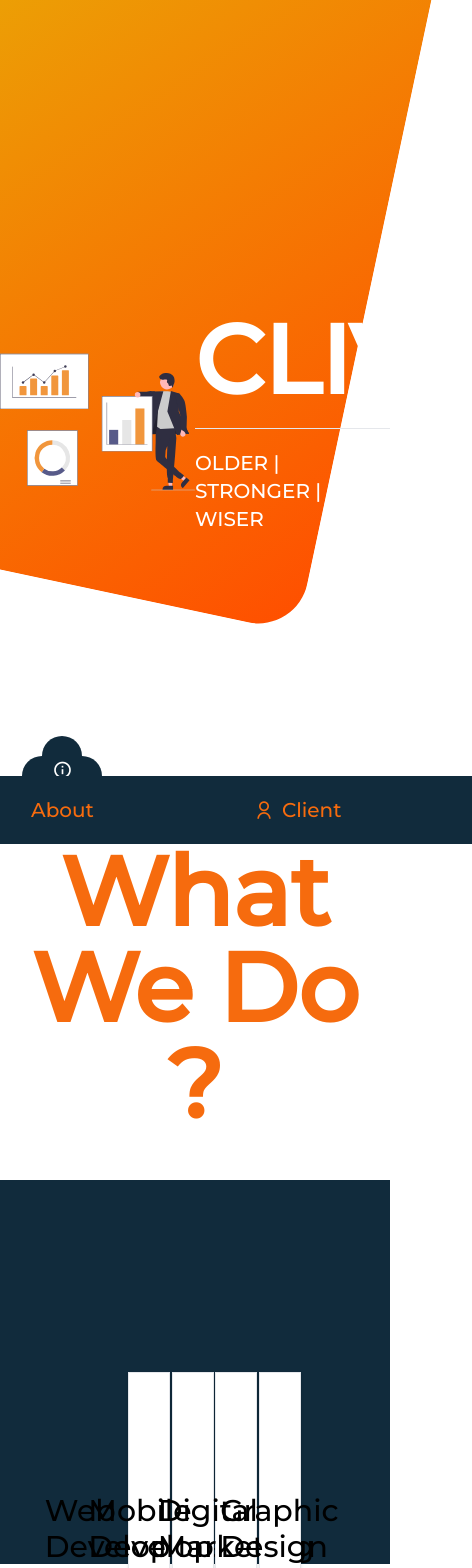
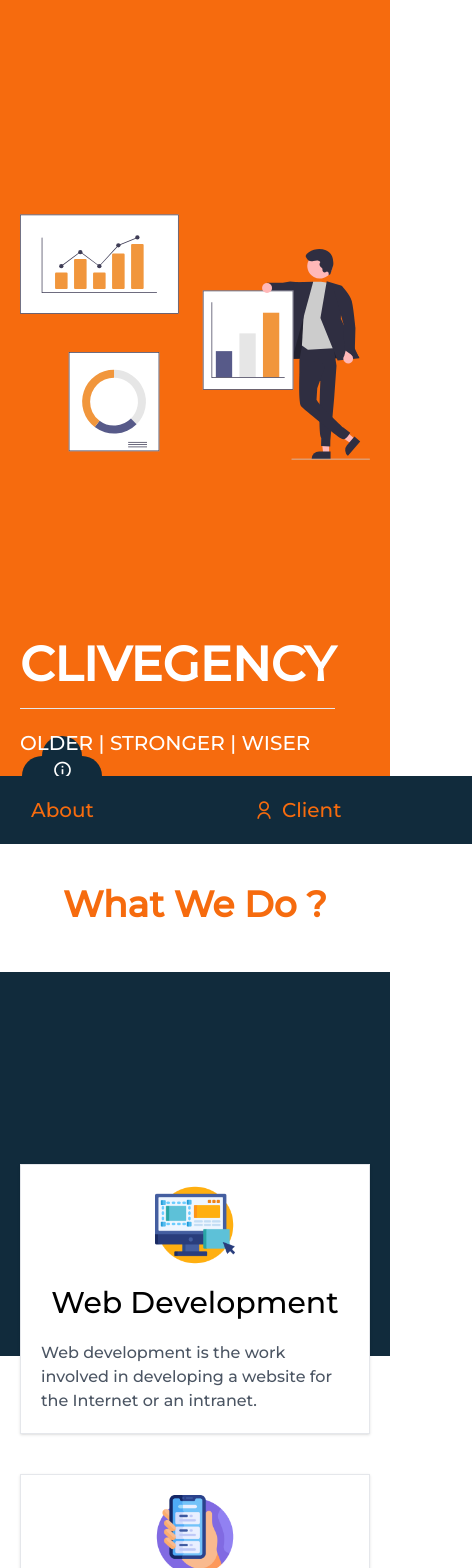
Before and after one commit to CLIFF-MUDIGO/cliveagency, a React (Create React App) app: page /about in a window 390 px wide. Shown: the top 1568 px of the page, 472 px wide, since content can reach past the window. Built offline with nearby package versions, Linux system fonts and the light colour scheme.

Commit message:
responsiveness

```diff
--- a/src/App.js
+++ b/src/App.js
@@ -3,6 +3,7 @@ import Home from "./pages/Home";
 import About from "./pages/About";
 import Client from "./pages/clients";
 import Contact from "./pages/contact";
+
 
 
 function App() {
@@ -14,6 +15,7 @@ function App() {
         <Route path="/about" element={<About />} />
         <Route path="/client" element={<Client />} />
         <Route path="/contact" element={<Contact />} />
+
       </Routes>
       </BrowserRouter>
     </div>
--- a/src/pages/About/Intro.js
+++ b/src/pages/About/Intro.js
@@ -4,16 +4,16 @@ function Intro() {
   return (
     <>
 
-    <div className='about-i h-screen'>
+    <div className='about-i h-screen sm:hidden'>
 
 
 
     </div>
-    <div className="grid grid-cols-2  items-center min-h-screen ">
+    <div className="grid grid-cols-2 sm:grid-cols-1 items-center min-h-screen sm:bg-secondary sm:p-5">
         <div className='z-10 flex justify-center'>
         <img src={AboutIntro} alt="" className='h-[500px] w-[500px]'/>
         </div>
-        <div className='z-10 max-w-max flex flex-col space-y-5 sm:-mt-20'>
+        <div className='z-10 max-w-max flex flex-col space-y-5 sm:-mt-20 '>
            <h1 className='text-8xl font-semibold text-white sm:text-5xl'>CLIVEGENCY</h1>
            <hr />
            <h1 className='text-xl text-white'>OLDER | STRONGER | WISER</h1>
--- a/src/pages/About/WhatWeDo.js
+++ b/src/pages/About/WhatWeDo.js
@@ -28,14 +28,14 @@ const WhatWeDo = () => {
         "Graphic design is the work involved in developing a digital marketing strategy and developing a digital marketing plan.",
     },
   ];
-  return <div className="z-20">
-    <h1 className="text-secondary text-8xl text-center z-20 font-semibold">What We Do ?</h1>
+  return <div className="z-20 sm:mt-10">
+    <h1 className="text-secondary text-8xl text-center z-20 font-semibold sm:text-4xl">What We Do ?</h1>
     <div className="h-96 w-full bg-primary mt-12">
 
     </div>
-   <div className="grid grid-cols-4 gap-10 mx-32 -mt-48">
+   <div className="grid grid-cols-4 sm:grid-cols-1 gap-10 mx-32 sm:mx-0 -mt-48 sm:w-full sm:px-5">
     {items.map((item)=>(
-        <div className="p-5 bg-white border shadow flex flex-col space-y-5 items-center transform hover:scale-105 duration-300">
+        <div className="p-5 bg-white border shadow flex flex-col space-y-5 items-center transform hover:scale-105 duration-300 sm:w-full">
 
         <img src={item.icon} alt={`Icon for ${item.title}`} className="h-20 w-20" />
 
--- a/src/pages/About/WhyChooseUs.js
+++ b/src/pages/About/WhyChooseUs.js
@@ -23,11 +23,11 @@ const WhyChooseUs = () => {
   ];
 
   return (
-    <div className="mx-32 mt-20 border shadow">
+    <div className="mx-32 sm:mx-3 mt-20 border shadow">
       <div className="bg-primary h-72 w-full flex justify-center items-center">
-      <h1 className="text-7xl font-semibold text-white">Why Choose Us</h1>
+      <h1 className="text-7xl font-semibold text-white sm:text-4xl">Why Choose Us</h1>
       </div>
-      <div className="grid grid-cols-3 p-5 gap-10 sm:grid-cols-3 ">
+      <div className="grid grid-cols-3 p-5 gap-10 sm:grid-cols-3 sm:grid-cols-1">
         {items.map((item) => (
           <div className="p-5 bg-white border shadow flex flex-col space-y-5 items-center transform hover:scale-105 duration-300">
             <img src={item.image} className="h-20 w-20" />
--- a/src/pages/Home/Intro.js
+++ b/src/pages/Home/Intro.js
@@ -2,9 +2,9 @@ import React from "react";
 
 const Intro = () => {
   return (
-    <div className="grid grid-cols-2 h-screen items-center">
+    <div className="grid grid-cols-2 sm:grid-cols-1 h-screen items-center sm:mt-20">
       <div className="flex flex-col space-y-10">
-        <h1 className="text-6xl font-semibond text-primary">The Best <br /> <b className="text-secondary">Marketing</b></h1>
+        <h1 className="text-6xl font-semibond text-primary sm:text-7xl">The Best <br /> <b className="text-secondary">Marketing</b></h1>
         <h1 className="text-4xl font-semibold">Doesn't feel like Marketing</h1>
         <button className=" px-14 py-4 bg-secondary text-xl text-white max-w-max hover:bg-primary">Get Started</button>
       </div>
--- a/src/pages/Home/MarketingStrategies.js
+++ b/src/pages/Home/MarketingStrategies.js
@@ -30,10 +30,10 @@ const MarketingStrategies = () => {
 
   return (
     <div>
-      <h1 className="text-5xl font-semibold text-primary">
+      <h1 className="text-5xl font-semibold text-primary sm:mt-10">
         want to boost your business growth ?
       </h1>
-      <h1 className="text-4xl font-semibold text-primary mt-10">
+      <h1 className="text-6xl font-semibold text-primary mt-10">
         The <b className="text-secondary">SOLUTION</b> is here...
       </h1>
       <p className="text-gray-600 text-xl mt-10">
@@ -43,7 +43,7 @@ const MarketingStrategies = () => {
         strategies commonly recognized as successful regardness of industry.
         Here's what we found, in particular order:
       </p>
-      <div className="grid grid-cols-2 gap-20 mt-10">
+      <div className="grid grid-cols-2 gap-20 mt-10 sm:grid-cols-1">
         {strategies.map((item) => {
           return (
             <div className="border border-primary p-5 flex flex-col space-y-5 rounded transform hover:scale-x-105 duration-300">
--- a/src/pages/Home/WhyMarketing.js
+++ b/src/pages/Home/WhyMarketing.js
@@ -3,7 +3,7 @@ import React from "react";
 const WhyMarketing = () => {
   return (
     <div className="mt-20">
-      <h1 className="text-center text-8xl font-semibold text-primary">
+      <h1 className="text-center text-8xl font-semibold text-primary sm:text-6xl">
         Why <b className="text-secondary">Marketing</b> ?
       </h1>
       <div className="h-[500px]">
--- a/src/pages/Home/index.js
+++ b/src/pages/Home/index.js
@@ -7,7 +7,7 @@ import WhyMarketing from "./WhyMarketing";
 const Home = () => {
   return (
     <Layout>
-      <div className="px-32">
+      <div className="px-32 sm:px-2">
       <Intro />
       <MarketingStrategies />
       <WhyMarketing />
--- a/src/pages/clients/Intro.js
+++ b/src/pages/clients/Intro.js
@@ -2,7 +2,7 @@ import React from "react";
 
 const Intro = () => {
   return (
-    <div className="h-screen bg-primary grid grid-cols-2 items-center">
+    <div className="min-h-screen bg-primary grid grid-cols-2 items-center sm:grid-cols-1 sm:p-5">
       <div className="h-[500px]">
       <lottie-player
           src="https://lottie.host/76d524df-f555-4430-874c-213cd2126477/xMk7fME62Z.json"
@@ -14,7 +14,7 @@ const Intro = () => {
       </div>
 
       <div>
-      <h1 className="text-8xl font-semibold text-white">We <b className="text-secondary">work</b> together with our <b className="text-green-500">clients</b></h1>
+      <h1 className="text-8xl font-semibold text-white sm:text-5xl">We <b className="text-secondary">work</b> together with our <b className="text-green-500">clients</b></h1>
       </div>
     </div>
   );
--- a/src/pages/clients/Numbers.js
+++ b/src/pages/clients/Numbers.js
@@ -2,9 +2,9 @@ import React from "react";
 
 const Numbers = () => {
   return (
-    <div className=" p-40 mt-15">
+    <div className=" p-40 sm:px-5 mt-15">
         <h1 className="text-2xl text-gray-600 my-5">Until today we have provided our services to ....</h1>
-      <div className="bg-secondary flex space-x-10 p-5 justify-between rounded">
+      <div className="bg-secondary flex space-x-10 sm:space-x-0 p-5 justify-between rounded sm:flex-col sm:items-start sm:space-y-10 ">
         <div className="flex flex-col space-y-2">
           <h1 className=" text-9xl text-white">152</h1>
           <h1 className="text-white  text-2xl">Clients</h1>
--- a/tailwind.config.js
+++ b/tailwind.config.js
@@ -1,15 +1,24 @@
 /** @type {import('tailwindcss').Config} */
 module.exports = {
-  content: [
-    "./src/**/*.{js,jsx,ts,tsx}",
-  ],
+  content: ["./src/**/*.{js,jsx,ts,tsx}"],
   theme: {
     extend: {
-      colors : {
-        "primary" : "#112B3C",
-        "secondary" : "#F66B0E"
-      }
+      colors: {
+        primary: "#112B3C",
+        secondary: "#F66B0E",
+      },
+    },
+    screens: {
+      "2xl": { max: "1535px" },
+
+      xl: { max: "1279px" },
+
+      lg: { max: "1023px" },
+
+      md: { max: "767px" },
+
+      sm: { max: "639px" },
     },
   },
   plugins: [],
-}
+};
```
Also changed, not shown: src/pages/clients/ClientsList.js (+9 -9 lines).
